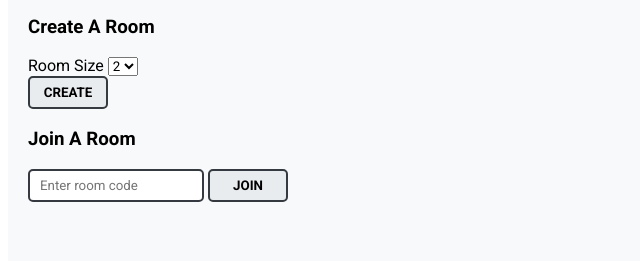
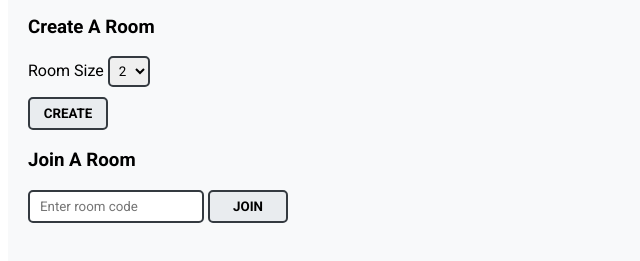
Before and after one commit to mehekj/groupgame, a website: page public/index.html in a window 1280 px wide. Shown: the part 161-422 px from the top of the page, without its empty margins (0-640 px from the left). Drawn offline with nearby package versions, Linux system fonts and the light colour scheme; no server answers.

Commit message:
styled room size dropdown

```diff
--- a/index.js
+++ b/index.js
@@ -7,7 +7,6 @@ var path = require('path');
 var PORT = process.env.PORT || 3000;
 var INDEX = '/index.html';
 
-var gameSize = 2;
 var games = {};
 
 app.use(express.static(path.join(__dirname, 'public')));
--- a/public/style.css
+++ b/public/style.css
@@ -55,6 +55,14 @@ input, button {
     border-radius: 5px;
     outline: none;
     min-width: 80px;
+}
+
+select {
+    margin-bottom: 10px;
+    padding: 5px;
+    border: 2px solid #343A40;
+    border-radius: 5px;
+    outline: none;
 }
 
 button {
```
